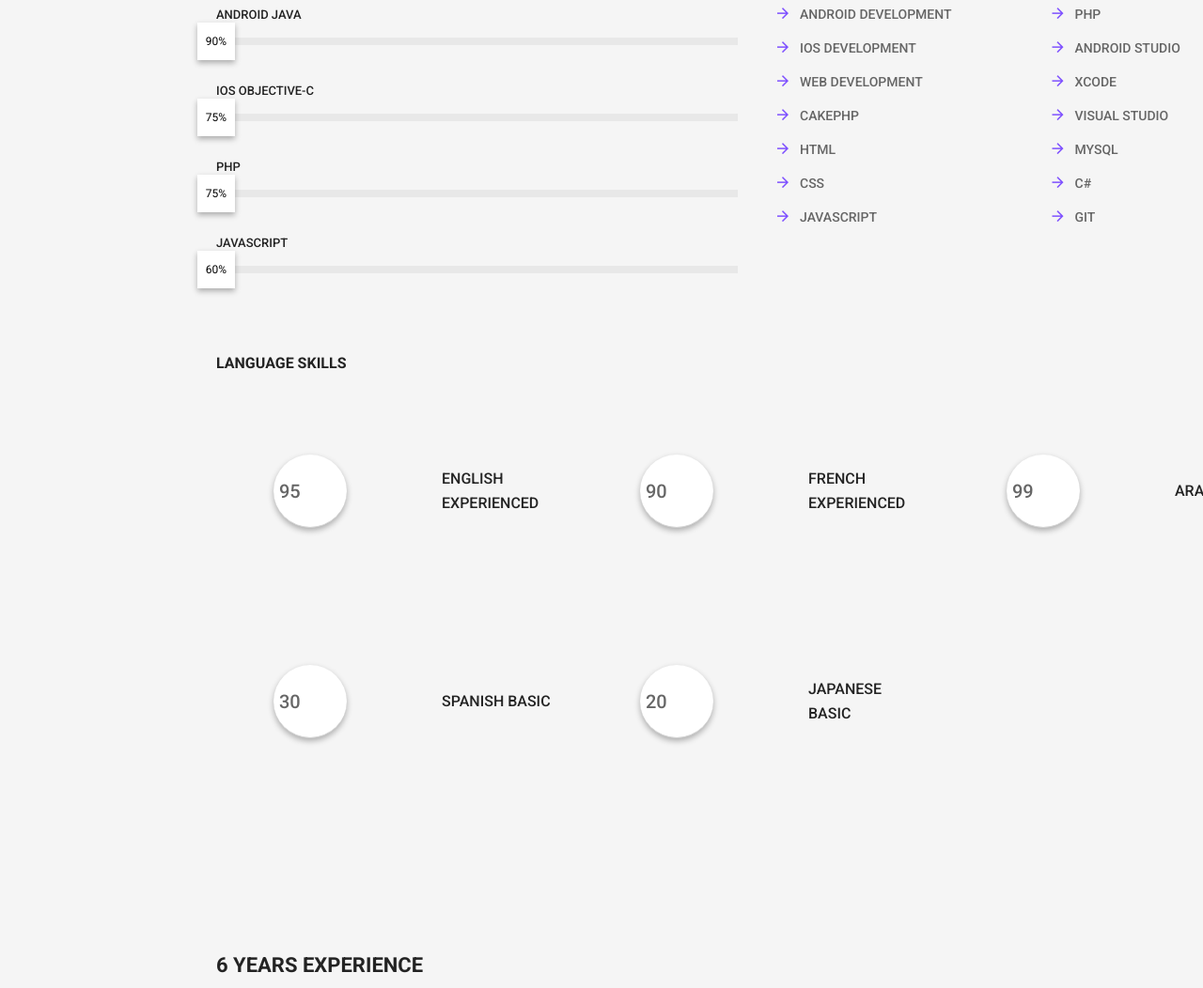
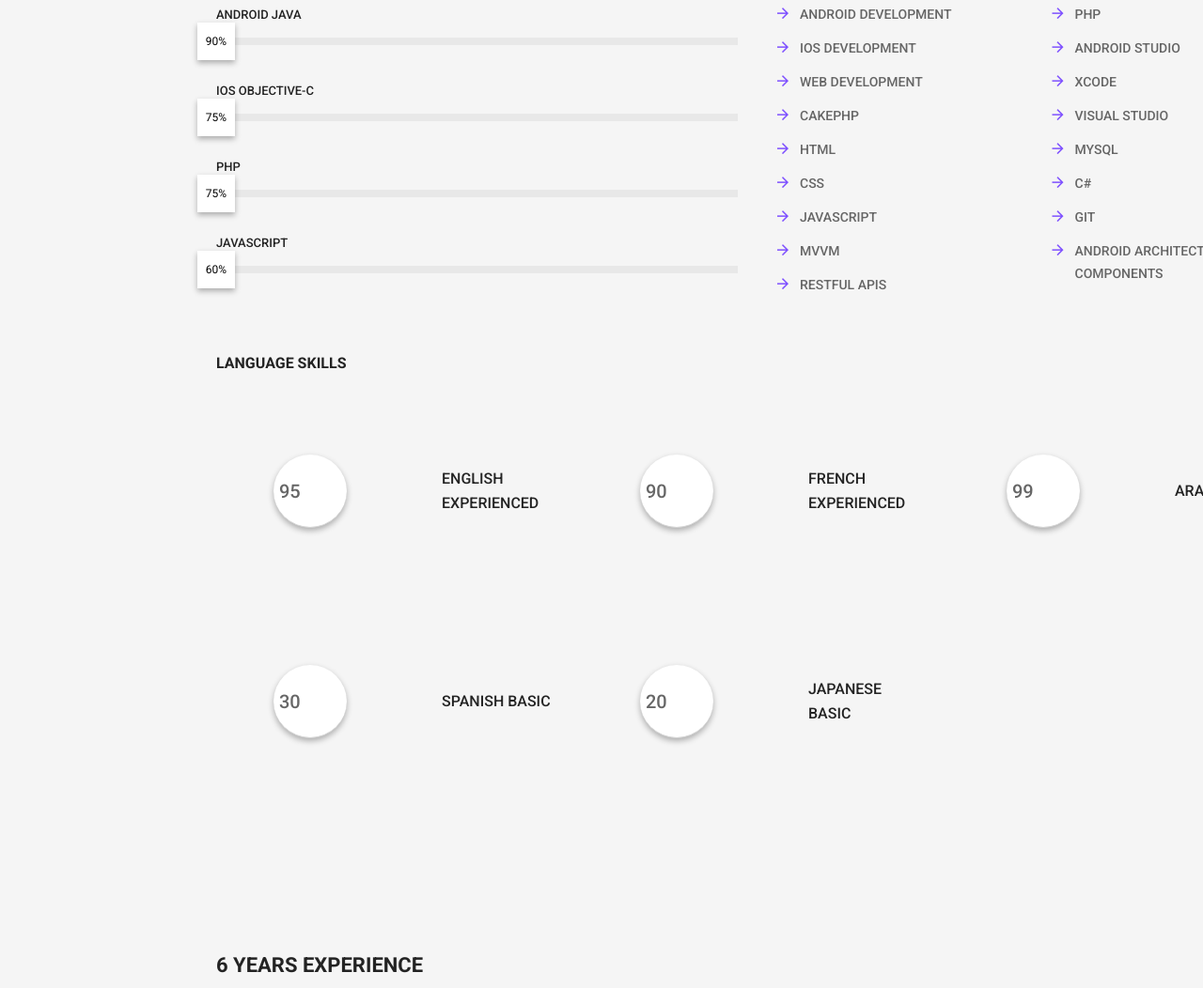
Before and after one commit to Khaledhaouas/PersonalWebSite, a plain HTML site: page index.html in a window 1280 px wide. Shown: the part 1982-3034 px from the top of the page at 94% size. Drawn offline with Linux system fonts and the light colour scheme; some packages are replaced by stand-ins of ours; a script that the page names is missing; files whose address does not match are found by name.

Commit message:
add to skills

```diff
--- a/index.html
+++ b/index.html
@@ -319,6 +319,8 @@
                                     <li><i class="md-arrow-forward"></i>HTML</li>
                                     <li><i class="md-arrow-forward"></i>CSS</li>
                                     <li><i class="md-arrow-forward"></i>JavaScript</li>
+                                    <li><i class="md-arrow-forward"></i>MVVM</li>
+                                    <li><i class="md-arrow-forward"></i>Restful APIs</li>
 
                                 </ul>
                             </div> <!-- end .col-sm-6 -->
@@ -331,6 +333,8 @@
                                     <li><i class="md-arrow-forward"></i>Mysql</li>
                                     <li><i class="md-arrow-forward"></i>C#</li>
                                     <li><i class="md-arrow-forward"></i>GIT</li>
+                                    <li><i class="md-arrow-forward"></i>Android Architecture Components</li>
+
 
 
                                 </ul>
```
